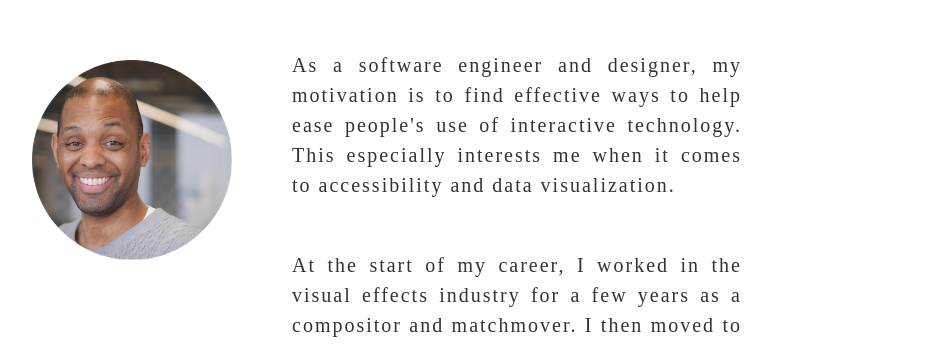
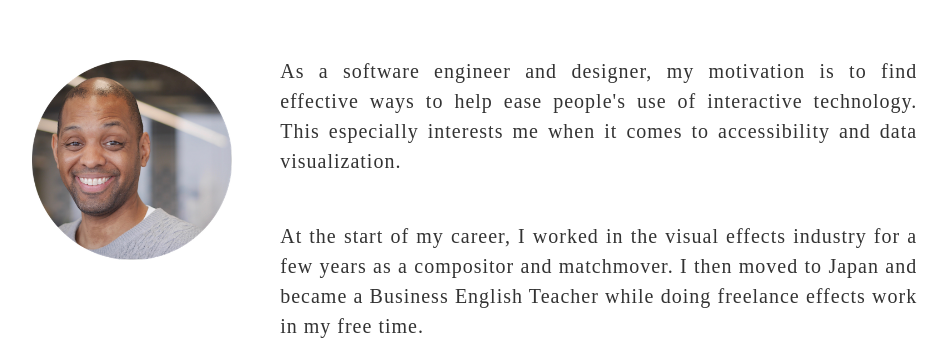
Before and after one commit to awp3/awp3work, a React app: page / in a window 1280 px wide. Both pictures are taken after a click on the button "about me". Shown: the part 448-795 px from the top of the page, without its empty margins (38-986 px from the left). Built offline with nearby package versions, Linux system fonts and the light colour scheme.

Commit message:
fixed about me section and will work on modal section next

```diff
--- a/src/css/Profile.css
+++ b/src/css/Profile.css
@@ -1,24 +1,24 @@
 .aboutMeStyle {
   display: flex;
   flex-direction: row;
-  align-content: space-around;
-  /* align-items: flex-start; */
+  /* align-content: space-around; */
+  /* flex-wrap: wrap; */
 }
 
-.makeColumn {
+/* .makeColumn {
   display: flex;
   flex-direction: column;
-}
+} */
 
 .paragraphStyling {
   font-size: 20px;
-  letter-spacing: 2px;
+  letter-spacing: 1px;
   text-align: justify;
-  width: 450px;
+  width: 70%;
   line-height: 1.5;
   font-family: century;
-  margin-left: 30px;
-  margin-top: 40px;
+  margin-left: 2%;
+  margin-top: 5%;
 }
 
 .imageFormat {
@@ -39,7 +39,7 @@
   }
 
   .paragraphStyling {
-    margin-left: 0;
+    margin-left: 15%;
     margin-top: 20px;
   }
 }
```
